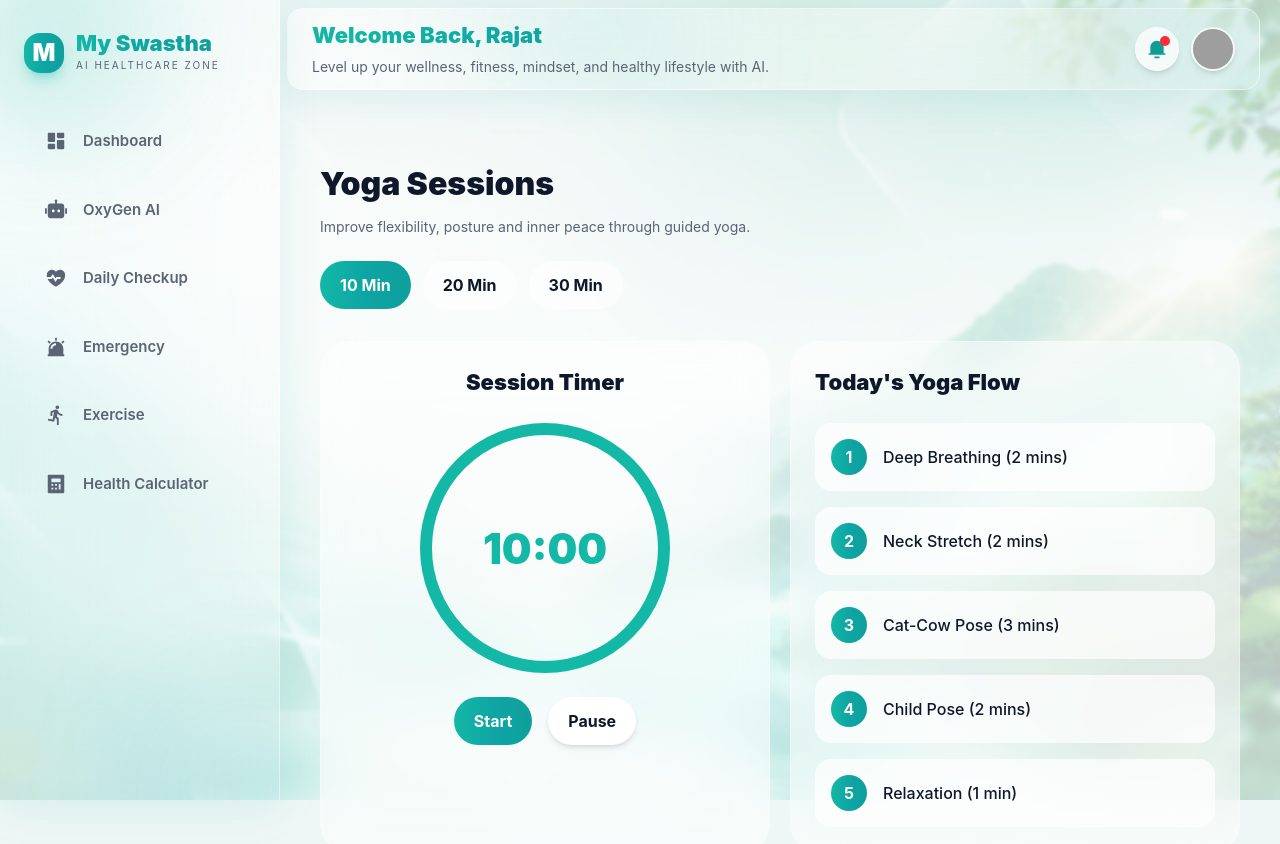
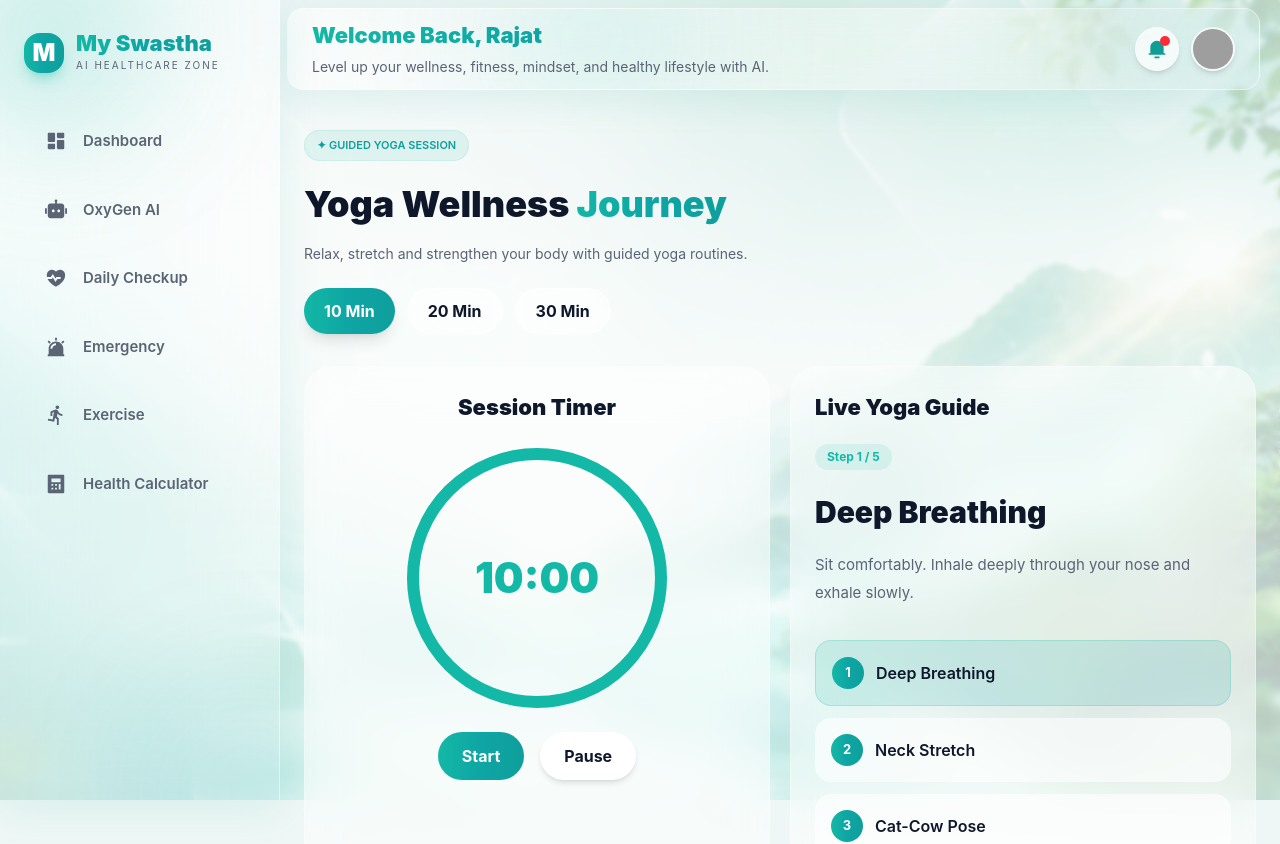
Before and after one commit to rajatghoshrg/my-swastha, a React (Vite) app: page /yoga in a window 1280 px wide. Shown: the top 844 px of the page. Built offline with nearby package versions, Linux system fonts and the light colour scheme; grey boxes are pictures that could not be loaded.

Commit message:
updated yoga page

```diff
--- a/src/pages/exercise/Yoga.jsx
+++ b/src/pages/exercise/Yoga.jsx
@@ -1,10 +1,45 @@
 import React, { useState, useEffect } from 'react'
+
+const yogaSteps = [
+
+    {
+        title: "Deep Breathing",
+        duration: 120,
+        instruction: "Sit comfortably. Inhale deeply through your nose and exhale slowly."
+    },
+
+    {
+        title: "Neck Stretch",
+        duration: 120,
+        instruction: "Slowly tilt your head left and right. Relax your shoulders."
+    },
+
+    {
+        title: "Cat-Cow Pose",
+        duration: 180,
+        instruction: "Move between arching and rounding your back with controlled breathing."
+    },
+
+    {
+        title: "Child Pose",
+        duration: 120,
+        instruction: "Stretch your back and hips while focusing on calm breathing."
+    },
+
+    {
+        title: "Relaxation",
+        duration: 60,
+        instruction: "Close your eyes, breathe naturally and relax your entire body."
+    }
+
+]
 
 const Yoga = () => {
 
     const [selectedTime, setSelectedTime] = useState(10)
     const [timeLeft, setTimeLeft] = useState(600)
     const [running, setRunning] = useState(false)
+    const [currentStep, setCurrentStep] = useState(0)
 
     useEffect(() => {
 
@@ -24,10 +59,32 @@ const Yoga = () => {
 
     }, [running, timeLeft])
 
+    useEffect(() => {
+
+        const elapsed = selectedTime * 60 - timeLeft
+
+        let cumulative = 0
+
+        for (let i = 0; i < yogaSteps.length; i++) {
+
+            cumulative += yogaSteps[i].duration
+
+            if (elapsed < cumulative) {
+
+                setCurrentStep(i)
+                break
+
+            }
+
+        }
+
+    }, [timeLeft, selectedTime])
+
     const handleSession = (minutes) => {
 
         setSelectedTime(minutes)
         setTimeLeft(minutes * 60)
+        setCurrentStep(0)
         setRunning(false)
 
     }
@@ -37,39 +94,65 @@ const Yoga = () => {
         const mins = Math.floor(timeLeft / 60)
         const secs = timeLeft % 60
 
-        return `${mins.toString().padStart(2, "0")}:${secs
+        return `${mins.toString().padStart(2, '0')}:${secs
             .toString()
-            .padStart(2, "0")}`
+            .padStart(2, '0')}`
 
     }
 
     return (
 
         <div className="
-        pt-[70px]
+        relative z-10
+        pt-[40px]
         pb-10
-        px-4
-        ">
+        px-3 sm:px-5 lg:px-0">
 
             {/* HEADER */}
 
             <div>
 
+                <div className="
+                inline-flex items-center gap-2
+                px-3 py-1.5 rounded-full
+                bg-[#14b8a6]/10
+                border border-[#14b8a6]/10
+                text-[#0f9f9c]
+                font-semibold text-[11px]">
+
+                    ✦ GUIDED YOGA SESSION
+
+                </div>
+
                 <h1 className="
-                text-[32px]
+                mt-4
+                text-[30px]
+                sm:text-[36px]
                 font-black
                 text-[var(--text-dark)]">
 
-                    Yoga Sessions
+                    Yoga Wellness
+
+                    <span className="
+                    bg-gradient-to-r
+                    from-[#14b8a6]
+                    via-[#0ea5a4]
+                    to-[#0f9f9c]
+                    bg-clip-text
+                    text-transparent">
+
+                        {" "}Journey
+
+                    </span>
 
                 </h1>
 
                 <p className="
-                mt-2
+                mt-3
                 text-[14px]
                 text-[var(--text-gray)]">
 
-                    Improve flexibility, posture and inner peace through guided yoga.
+                    Relax, stretch and strengthen your body with guided yoga routines.
 
                 </p>
 
@@ -79,8 +162,8 @@ const Yoga = () => {
 
             <div className="
             flex gap-3
-            mt-6
-            flex-wrap">
+            flex-wrap
+            mt-6">
 
                 {
                     [10, 20, 30].map(time => (
@@ -89,18 +172,19 @@ const Yoga = () => {
                             key={time}
                             onClick={() => handleSession(time)}
                             className={`
-                            px-5 py-3
+                            px-5 py-2.5
                             rounded-full
                             font-bold
-                            transition-all
+                            transition-all duration-300
 
                             ${selectedTime === time
 
-                                    ? "bg-gradient-to-r from-[#14b8a6] via-[#0ea5a4] to-[#0f9f9c] text-white"
+                                    ? "bg-gradient-to-r from-[#14b8a6] via-[#0ea5a4] to-[#0f9f9c] text-white shadow-lg"
 
-                                    : "bg-white/60 text-[var(--text-dark)]"
+                                    : "bg-white/60 backdrop-blur-xl border border-white/30"
 
-                                }`}>
+                                }
+                            `}>
 
                             {time} Min
 
@@ -111,35 +195,36 @@ const Yoga = () => {
 
             </div>
 
-            {/* MAIN AREA */}
+            {/* MAIN SECTION */}
 
             <div className="
+            mt-8
             grid
             lg:grid-cols-2
-            gap-5
-            mt-8">
+            gap-5">
 
                 {/* TIMER */}
 
                 <div className="
                 rounded-[28px]
-                p-6
                 bg-white/50
                 backdrop-blur-xl
-                border border-white/30">
+                border border-white/30
+                p-6">
 
                     <h2 className="
                     text-[22px]
                     font-black
-                    text-center">
+                    text-center
+                    text-[var(--text-dark)]">
 
                         Session Timer
 
                     </h2>
 
                     <div className="
-                    w-[250px]
-                    h-[250px]
+                    w-[260px]
+                    h-[260px]
                     mx-auto
                     mt-6
                     rounded-full
@@ -159,14 +244,13 @@ const Yoga = () => {
                     </div>
 
                     <div className="
-                    flex justify-center
-                    gap-4
+                    flex justify-center gap-4
                     mt-6">
 
                         <button
                             onClick={() => setRunning(true)}
                             className="
-                            px-5 py-3
+                            px-6 py-3
                             rounded-full
                             bg-gradient-to-r
                             from-[#14b8a6]
@@ -182,7 +266,7 @@ const Yoga = () => {
                         <button
                             onClick={() => setRunning(false)}
                             className="
-                            px-5 py-3
+                            px-6 py-3
                             rounded-full
                             bg-white
                             shadow-md
@@ -194,48 +278,107 @@ const Yoga = () => {
 
                     </div>
 
+                    {
+                        timeLeft === 0 && (
+
+                            <div className="
+                            mt-6
+                            p-4
+                            rounded-2xl
+                            bg-green-100
+                            text-green-700
+                            font-bold
+                            text-center">
+
+                                🎉 Yoga Session Completed Successfully!
+
                             </div>
 
-                {/* YOGA FLOW */}
+                        )
+                    }
+
+                </div>
+
+                {/* LIVE GUIDE */}
 
                 <div className="
                 rounded-[28px]
-                p-6
                 bg-white/50
                 backdrop-blur-xl
-                border border-white/30">
+                border border-white/30
+                p-6">
 
                     <h2 className="
                     text-[22px]
-                    font-black">
+                    font-black
+                    text-[var(--text-dark)]">
 
-                        Today's Yoga Flow
+                        Live Yoga Guide
 
                     </h2>
 
                     <div className="
-                    mt-6
-                    flex flex-col gap-4">
+                    mt-5
+                    px-3 py-1
+                    rounded-full
+                    inline-flex
+                    bg-[#14b8a6]/10
+                    text-[#14b8a6]
+                    text-[12px]
+                    font-bold">
+
+                        Step {currentStep + 1} / {yogaSteps.length}
+
+                    </div>
+
+                    <h3 className="
+                    mt-5
+                    text-[30px]
+                    font-black
+                    text-[var(--text-dark)]">
+
+                        {yogaSteps[currentStep].title}
+
+                    </h3>
+
+                    <p className="
+                    mt-4
+                    text-[15px]
+                    leading-[1.9]
+                    text-[var(--text-gray)]">
+
+                        {yogaSteps[currentStep].instruction}
+
+                    </p>
+
+                    <div className="
+                    mt-8
+                    flex flex-col gap-3">
 
                         {
-                            [
-                                "Deep Breathing (2 mins)",
-                                "Neck Stretch (2 mins)",
-                                "Cat-Cow Pose (3 mins)",
-                                "Child Pose (2 mins)",
-                                "Relaxation (1 min)"
-                            ].map((step, index) => (
+                            yogaSteps.map((step, index) => (
 
                                 <div
                                     key={index}
-                                    className="
-                                    flex items-center gap-4
+                                    className={`
                                     p-4
                                     rounded-2xl
-                                    bg-white/70">
+                                    transition-all duration-300
+
+                                    ${index === currentStep
+
+                                            ? "bg-gradient-to-r from-[#14b8a6]/15 via-[#0ea5a4]/15 to-[#0f9f9c]/15 border border-[#14b8a6]/20"
+
+                                            : "bg-white/60"
+
+                                        }
+                                    `}>
 
                                     <div className="
-                                    w-9 h-9
+                                    flex items-center gap-3">
+
+                                        <div className="
+                                        w-8 h-8
                                         rounded-full
                                         bg-gradient-to-r
                                         from-[#14b8a6]
@@ -243,17 +386,20 @@ const Yoga = () => {
                                         to-[#0f9f9c]
                                         text-white
                                         flex items-center justify-center
+                                        text-[13px]
                                         font-bold">
 
                                             {index + 1}
 
                                         </div>
 
-                                    <p className="font-medium">
+                                        <p className="font-semibold">
 
-                                        {step}
+                                            {step.title}
 
                                         </p>
+
+                                    </div>
 
                                 </div>
 
@@ -271,14 +417,15 @@ const Yoga = () => {
             <div className="
             mt-8
             rounded-[28px]
-            p-6
             bg-white/50
             backdrop-blur-xl
-            border border-white/30">
+            border border-white/30
+            p-6">
 
                 <h2 className="
                 text-[22px]
-                font-black">
+                font-black
+                text-[var(--text-dark)]">
 
                     Relaxing Yoga Music
 
@@ -296,9 +443,8 @@ const Yoga = () => {
                 </audio>
 
                 <div className="
-                flex gap-3
-                flex-wrap
-                mt-5">
+                mt-5
+                flex flex-wrap gap-3">
 
                     <button className="px-4 py-2 rounded-full bg-[#14b8a6]/10">
                         🌲 Forest
@@ -323,6 +469,7 @@ const Yoga = () => {
         </div>
 
     )
+
 }
 
 export default Yoga
```
Lines whose indentation alone changed are shown as unchanged.
